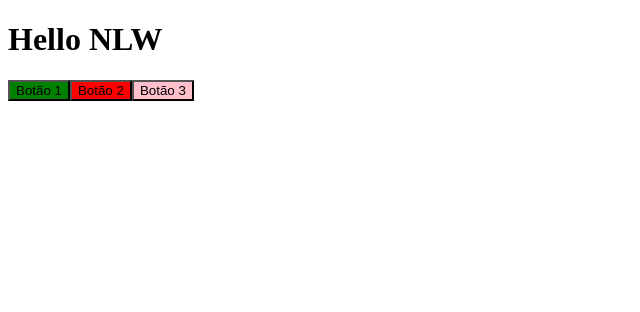
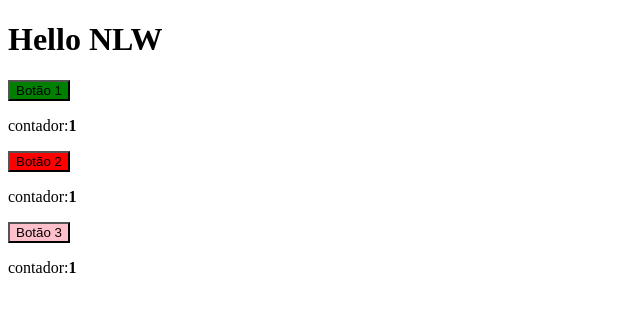
Before and after one commit to rodolfolarac/moveit, a React (Create React App) app: page / in a window 1280 px wide. Shown: the top 312 px of the page, without its empty margins (0-640 px from the left). Built offline with nearby package versions, Linux system fonts and the light colour scheme.

Commit message:
Estudo de Props e children finalizados e estudo de state iniciado

```diff
--- a/src/components/Button.tsx
+++ b/src/components/Button.tsx
@@ -1,12 +1,24 @@
+import { useState } from "react";
+
 interface ButtonProps{
     color: string;
     children: string;
 }
 
 export function Button(props: ButtonProps) {
+    const [counter, setCounter] = useState(1)
+
+    function increment() {
+
+    }
     return(
+        <>
         <button type="button" style={{backgroundColor: props.color}} >
             {props.children}
         </button>
+        <p>
+        contador:<strong>{counter}</strong>
+        </p>
+        </>
     )
 }
```
